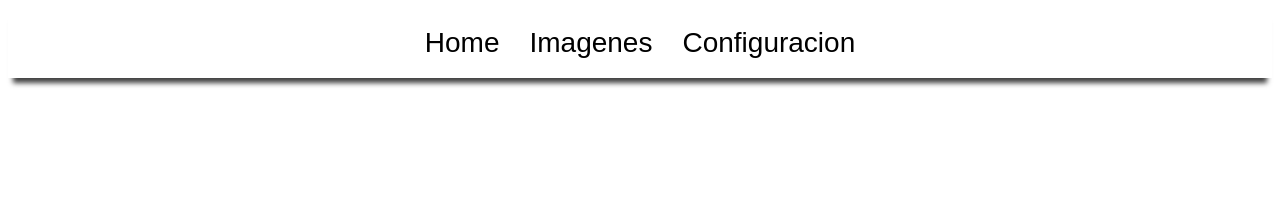
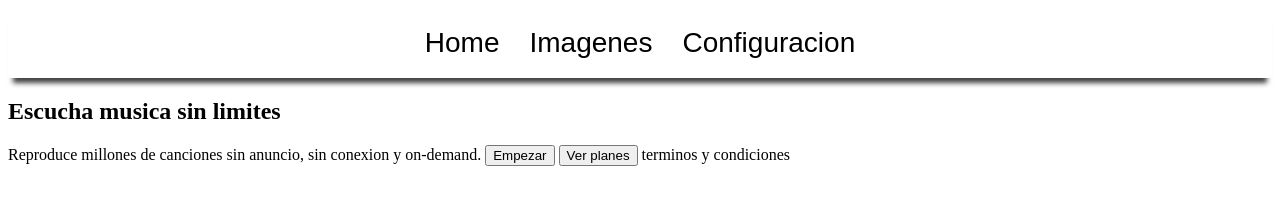
Before and after one commit to ambarbosa76/gitweb23c, a plain HTML site: page index.html in a window 1280 px wide. Drawn offline with Linux system fonts and the light colour scheme.

Commit message:
estructura header html

```diff
--- a/index.html
+++ b/index.html
@@ -10,5 +10,12 @@
         <span class="nav-item">Imagenes</span>
         <span class="nav-item">Configuracion</span>
     </nav>
+    <section class="header">
+        <h2>Escucha musica sin limites</h2>
+        <span>Reproduce millones de canciones sin anuncio, sin conexion y on-demand.</span>
+        <button>Empezar</button>
+        <button>Ver planes</button>
+        <span>terminos y condiciones</span>
+    </section>
 </body>
 </html>
```
